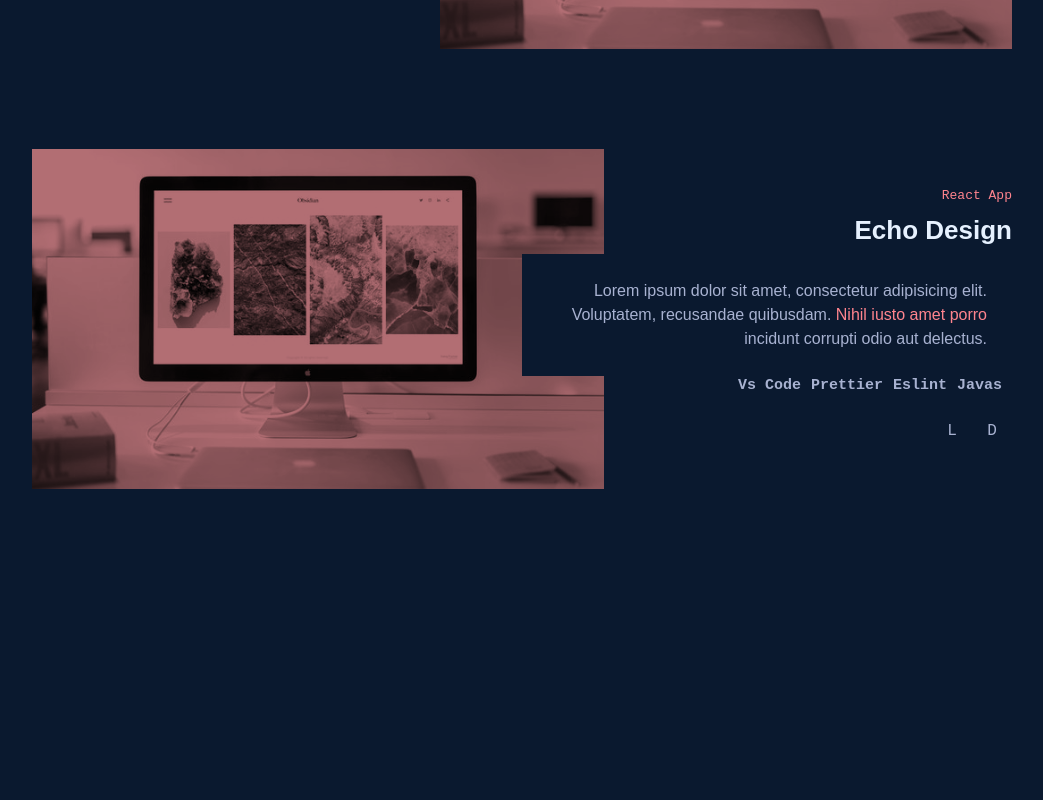
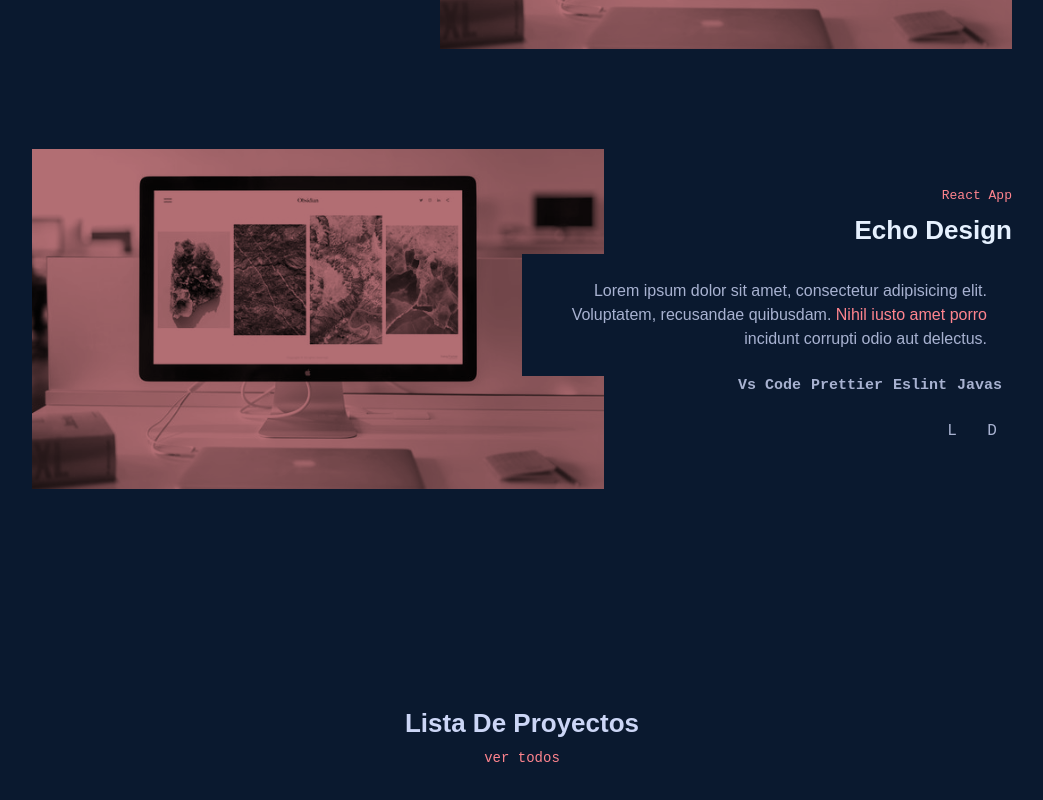
Before and after one commit to Diego-Aldao/portfolio-react, a React (Vite) app: page /#/archivo in a window 1280 px wide. Before the commit this address led to /. Shown: the part 2624-3424 px from the top of the page, without its empty margins (118-1161 px from the left). Before the commit the page ends 3273 px from the top, so only its background shows below. Built offline with nearby package versions, Linux system fonts and the light colour scheme.

Commit message:
añadido el componente lista archivo

```diff
--- /dev/null
+++ b/src/components/Archivo.jsx
@@ -0,0 +1,40 @@
+import styled from "styled-components";
+
+const Contenedor = styled.section`
+  padding: 60px 0px;
+  max-width: 1000px;
+  margin: 0 auto;
+`;
+const Header = styled.header`
+  margin-bottom: 40px;
+  text-align: center;
+  span {
+    font-family: var(--fuente-mono);
+    font-weight: 100;
+    color: var(--color-principal);
+    font-size: 14px;
+  }
+  h2 {
+    font-size: clamp(18px, 3vw, 26px);
+    text-transform: capitalize;
+  }
+`;
+
+const ListaArchivo = styled.div`
+  display: grid;
+  grid-template-columns: repeat(auto-fill, minmax(250px, 1fr));
+`;
+
+const Archivo = () => {
+  return (
+    <Contenedor>
+      <Header>
+        <h2>lista de proyectos</h2>
+        <span>ver todos</span>
+      </Header>
+      <ListaArchivo></ListaArchivo>
+    </Contenedor>
+  );
+};
+
+export default Archivo;
--- a/src/components/Layout.jsx
+++ b/src/components/Layout.jsx
@@ -1,5 +1,6 @@
 import styled from "styled-components";
 import About from "./About";
+import Archivo from "./Archivo";
 import Cursos from "./Cursos";
 import Header from "./Header";
 import Navbar from "./Navbar";
@@ -29,6 +30,7 @@ const Layout = () => {
       <About />
       <Cursos />
       <Proyectos />
+      <Archivo />
     </Contenedor>
   );
 };
```
